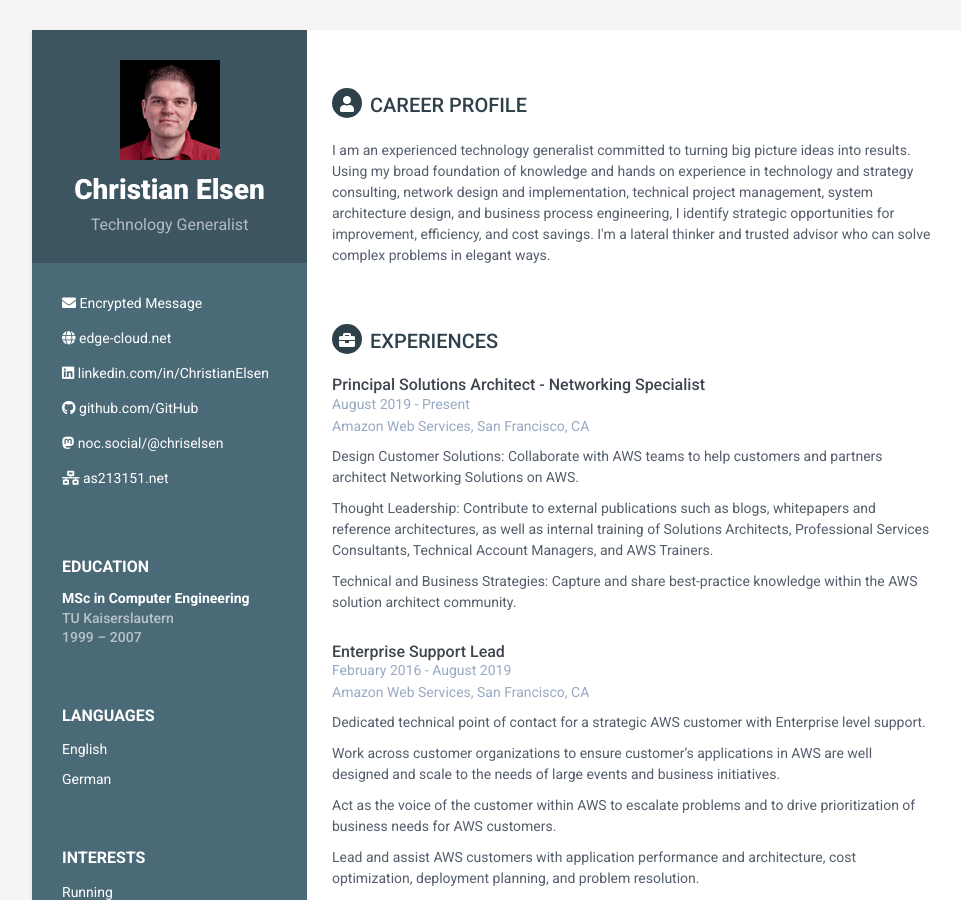
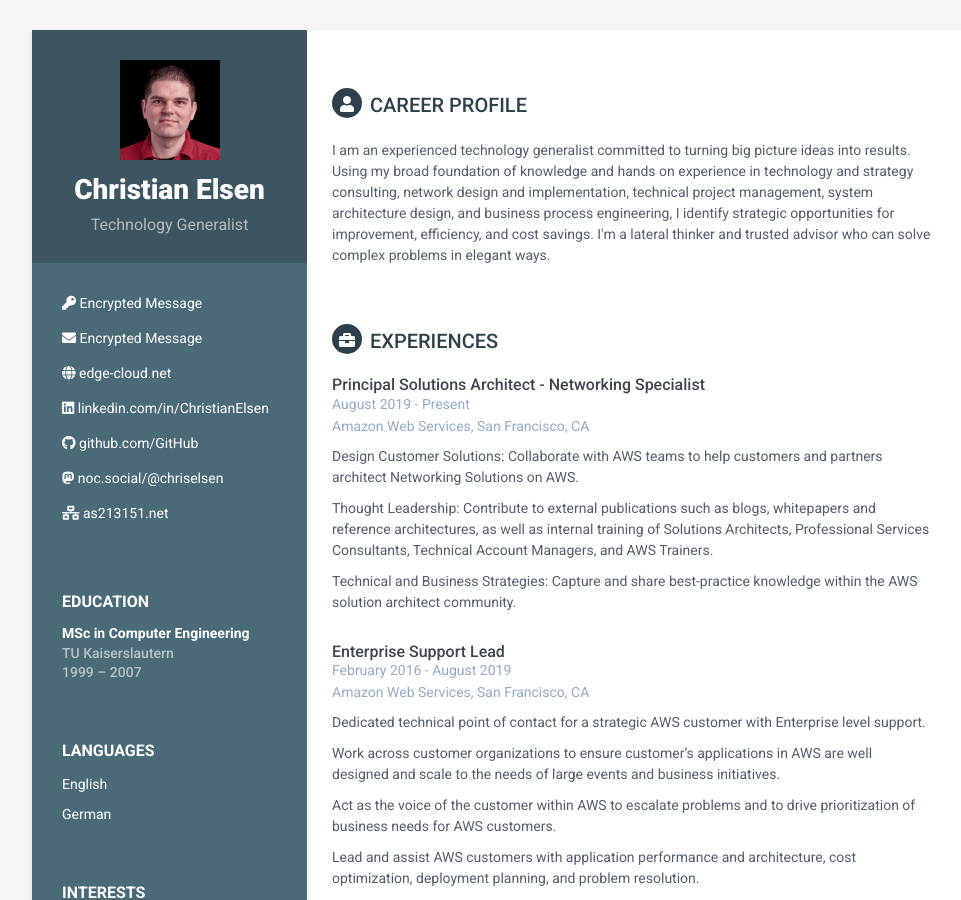
Before and after one commit to chriselsen/chriselsen.github.io, a Jekyll site: the page built from index.html, in a window 1280 px wide and 900 px high. Shown: the whole window, without its empty margins (128-1089 px from the left). Built offline with Jekyll 4.4.1, drawn with Linux system fonts in a browser that asks for light colours.

Commit message:
Update sidebar.html

```diff
--- a/_includes/sidebar.html
+++ b/_includes/sidebar.html
@@ -16,7 +16,9 @@
                     {% endif %}
 
                     {% if site.flowcrypt %}
-                    <li class="website"><i class="fas fa-envelope"></i> <a rel="me" href="https://flowcrypt.com/me/{{site.flowcrypt}}" target="_blank">Encrypted Message</a></li>
+                    <li class="website"><i class="fas fa-key"></i> <a rel="me" href="https://flowcrypt.com/me/{{site.flowcrypt}}" target="_blank">Encrypted Message</a></li>
+
+                    <li class="website"><i class="fas fa-envelope"></i> <a rel="me" href="https://flowcrypt.com/pub/{{site.flowcrypt}}?show=pubkey" target="_blank">Encrypted Message</a></li>
                     {% endif %}
 
                     {% if site.phone %}
```
